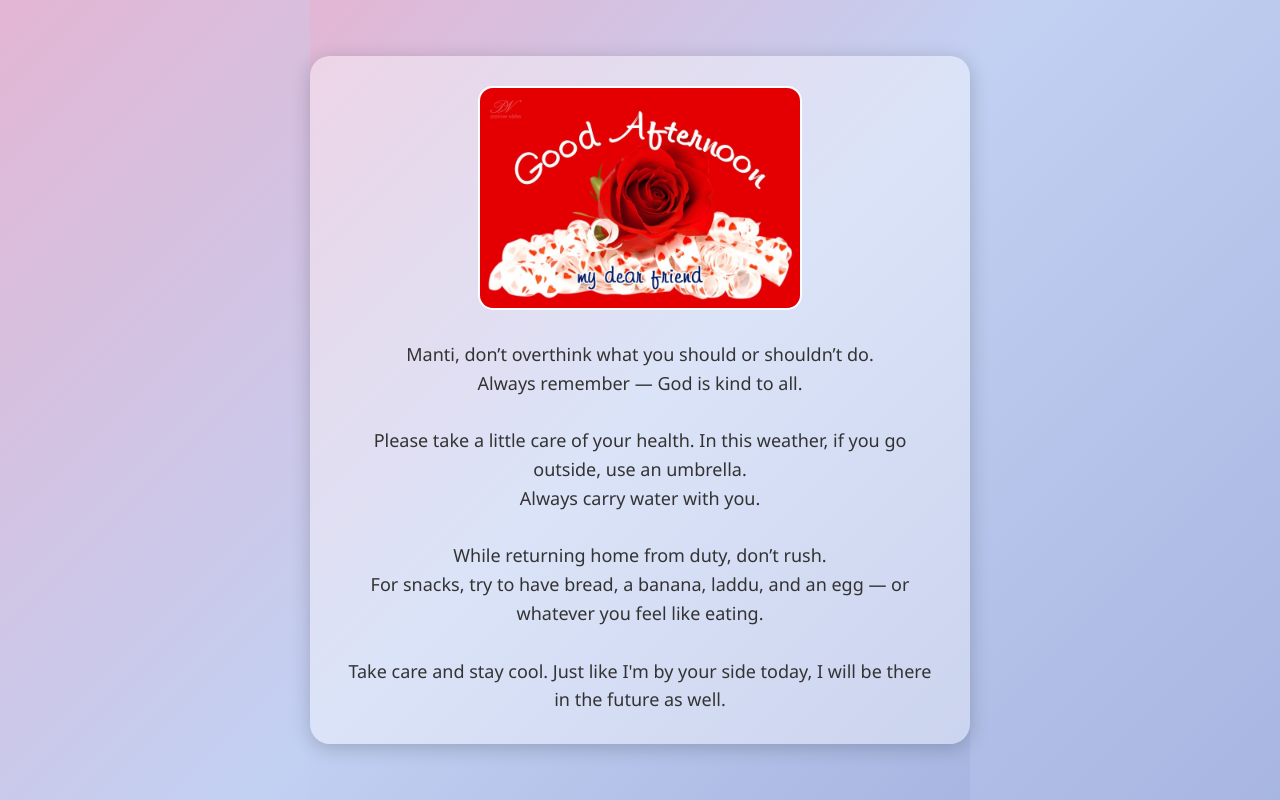
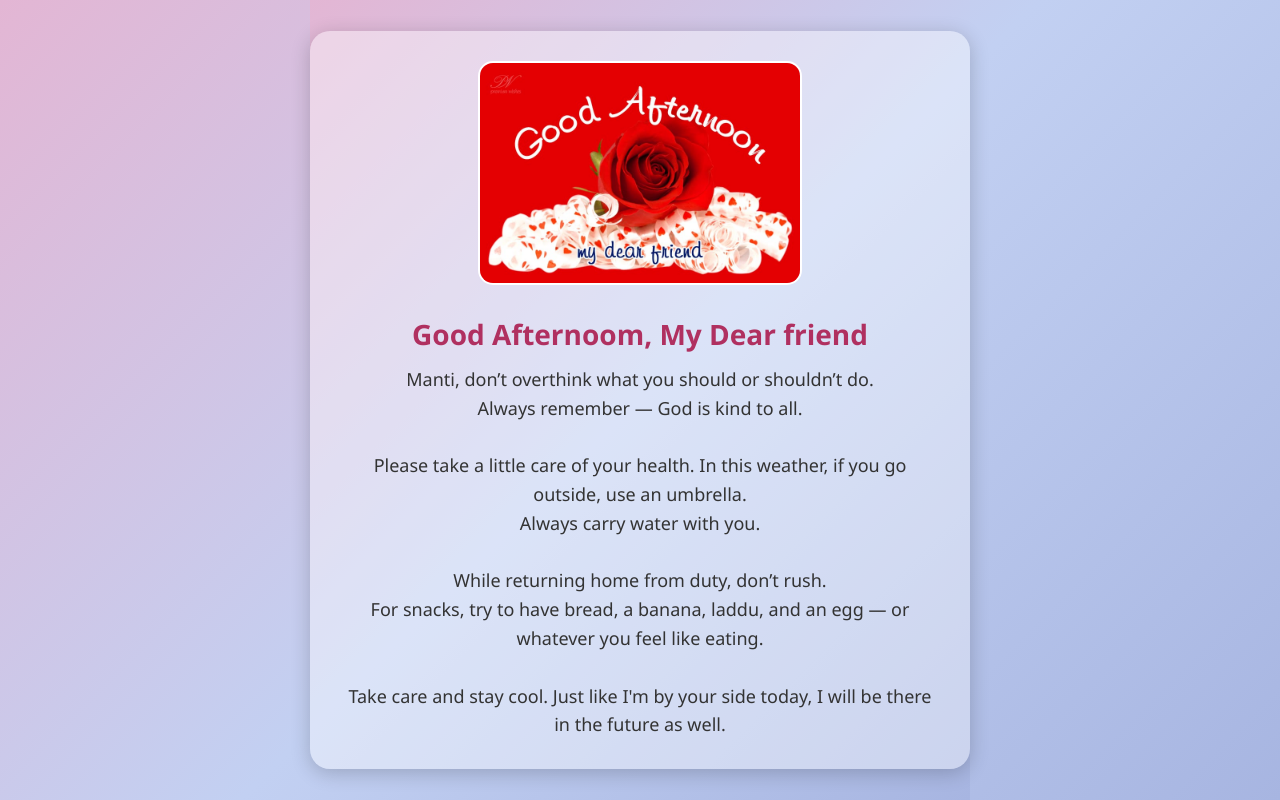
Before and after one commit to subhajyotirkmveri/good, a plain HTML site: page index.html in a window 1280 px wide. Drawn offline with Linux system fonts and the light colour scheme.

Commit message:
Update index.html

```diff
--- a/index.html
+++ b/index.html
@@ -50,6 +50,7 @@
 <body>
   <div class="container">
     <img src="GA171.jpg" alt="Good Night Ice Cream" class="moon-image">
+    <div class="greeting">Good Afternoom, My Dear friend </div>
     <div class="wish">
       Manti, don’t overthink what you should or shouldn’t do.<br>
       Always remember — God is kind to all.<br><br>
```
